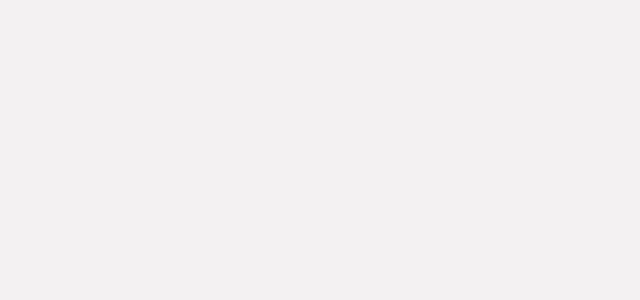
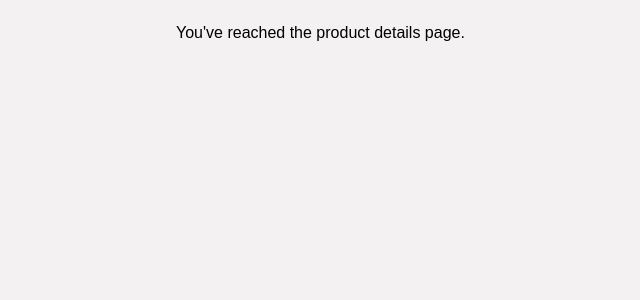
Before and after one commit to gaurav712/getartFrontend, a React (Create React App) app: page /product/1 in a window 1280 px wide. Shown: the top 300 px of the page, without its empty margins (64-704 px from the left). Built offline with nearby package versions, Linux system fonts and the light colour scheme.

Commit message:
route for product details

```diff
--- a/src/components/Home.js
+++ b/src/components/Home.js
@@ -12,19 +12,20 @@ export default function Home() {
   const [products, setProducts] = useState([]);
 
   /* Template for each product card */
-  const ProductCard = ({ onClickProduct, icon, productInfo }) => (
-    <div className="product" onClick={() => onClickProduct(productInfo._id)}>
-      <img src={icon} className="productImage" alt="" />
-      <div className="productDetails">
-        <div className="name">{productInfo.title}</div>
-        <div className="price">₹{productInfo.price}</div>
+  const ProductCard = ({ icon, productInfo }) => (
+    <Link
+      to={`/product/${productInfo._id}`}
+      style={{ textDecoration: "none", color: "inherit" }}
+    >
+      <div className="product">
+        <img src={icon} className="productImage" alt="" />
+        <div className="productDetails">
+          <div className="name">{productInfo.title}</div>
+          <div className="price">₹{productInfo.price}</div>
+        </div>
       </div>
-    </div>
+    </Link>
   );
-
-  function onClickProduct(productId) {
-    console.log(`taking you to the product page for ${productId}`);
-  }
 
   useEffect(() => {
     /* Fetch 40 products by default */
@@ -60,11 +61,7 @@ export default function Home() {
       </div>
       <div className="wrapper">
         {products.map((product) => (
-          <ProductCard
-            onClickProduct={onClickProduct}
-            icon={icon}
-            productInfo={product}
-          />
+          <ProductCard icon={icon} productInfo={product} />
         ))}
       </div>
     </div>
--- /dev/null
+++ b/src/components/ProductDetails.js
@@ -0,0 +1,5 @@
+export default function ProductDetails() {
+  return (
+    <div className="container">You've reached the product details page.</div>
+  );
+}
--- a/src/components/routing/Routes.js
+++ b/src/components/routing/Routes.js
@@ -3,6 +3,7 @@ import Home from "../Home";
 import AddProduct from "../AddProduct";
 import Login from "../Login";
 import SignUp from "../SignUp";
+import ProductDetails from "../ProductDetails";
 
 export default function Routes() {
   return (
@@ -11,6 +12,11 @@ export default function Routes() {
       <Route exact path="/addproduct" component={AddProduct}></Route>
       <Route exact path="/login" component={Login}></Route>
       <Route exact path="/signup" component={SignUp}></Route>
+      <Route
+        exact
+        path="/product/:productId"
+        component={ProductDetails}
+      ></Route>
     </Switch>
   );
 }
```
